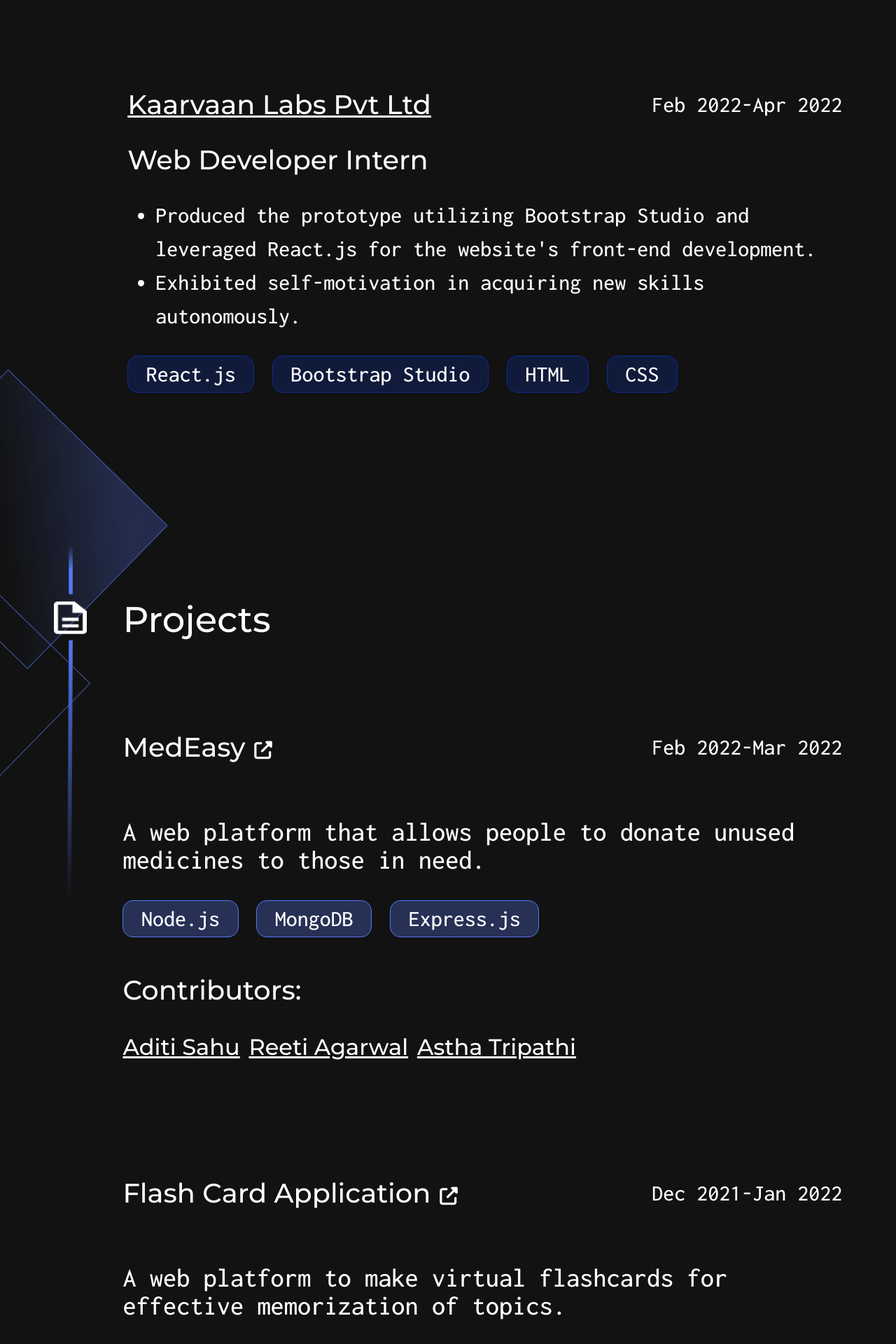
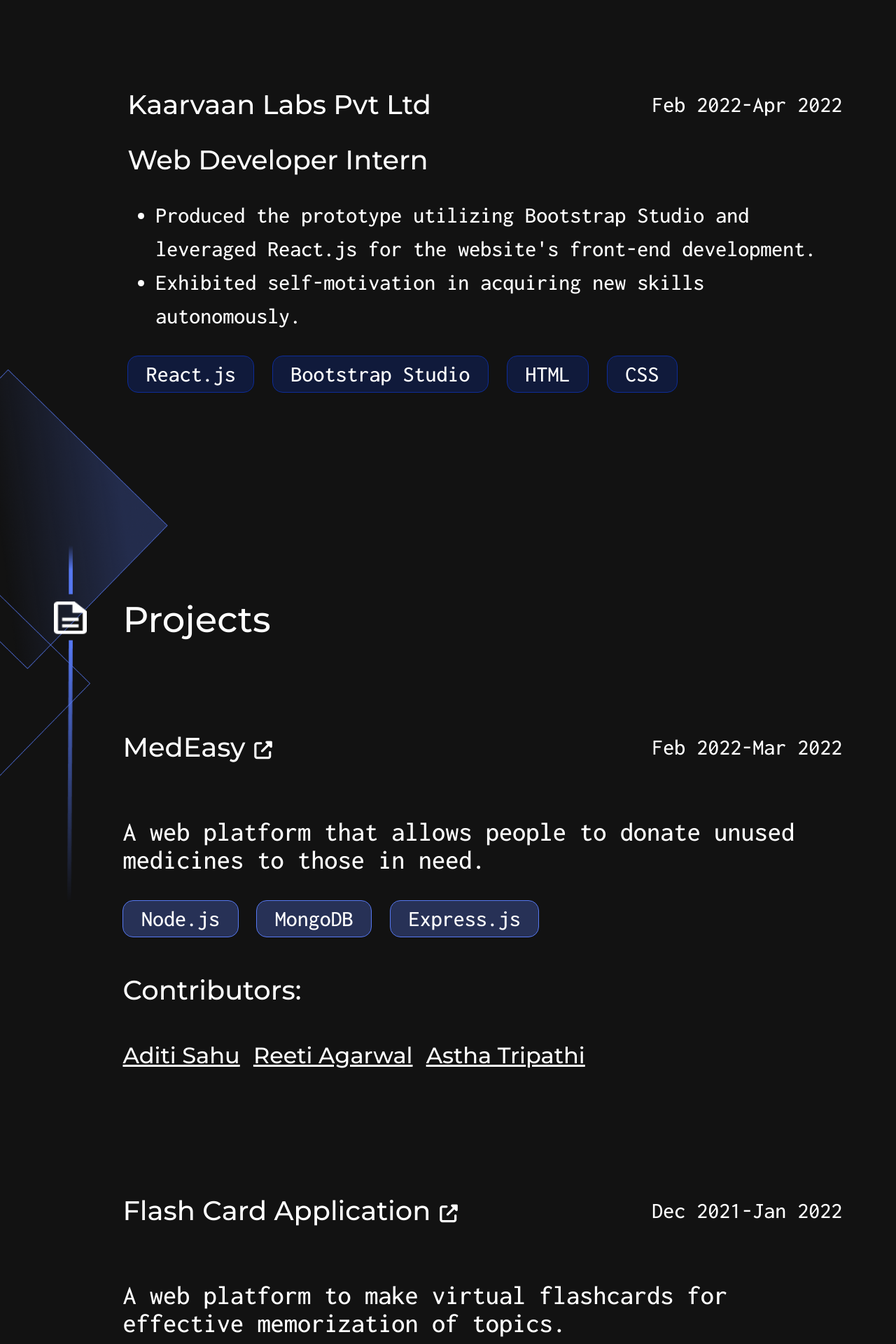
Before and after one commit to ankitagupta21/Portfolio, a React (Create React App) app: page / in a window 1280 px wide. Shown: the part 2040-3960 px from the top of the page at 70% size. Built offline with nearby package versions, Linux system fonts and the light colour scheme.

Commit message:
change home

```diff
--- a/src/App.js
+++ b/src/App.js
@@ -1,6 +1,6 @@
 import "./App.css";
 import Navbar from "./Components/Navbar/Navbar";
-import { BrowserRouter, Routes, Route } from "react-router-dom";
+import { Routes, Route } from "react-router-dom";
 
 import Home from "./Screens/Home/Home";
 import WebD from "./Screens/WebD/WebD";
--- a/src/Components/Experience/Exp.jsx
+++ b/src/Components/Experience/Exp.jsx
@@ -14,9 +14,7 @@
             return (
               <div key={id} className="exp">
                 <div className="exp-top">
-                  <p className="exp-heading">
-                    <u>{company}</u>
-                  </p>
+                  <p className="exp-heading">{company}</p>
                   <p className="exp-date">{date}</p>
                 </div>
 
--- a/src/Components/Projects/Proj.css
+++ b/src/Components/Projects/Proj.css
@@ -54,8 +54,9 @@
 }
 .p-contributors-list a{
     color: #fff;
-    margin-right: 1vw;
+    margin-right: 1.5vw;
     font-size: 2.5vw;
+    line-height: 2;
 }
 
 @media screen and (max-width: 750px) {
--- /dev/null
+++ b/src/Components/ScrollToTop.js
@@ -0,0 +1,12 @@
+import { useEffect } from "react";
+import { useLocation } from "react-router-dom";
+
+export default function ScrollToTop() {
+  const { pathname } = useLocation();
+
+  useEffect(() => {
+    window.scrollTo(0, 0);
+  }, [pathname]);
+
+  return null;
+}
--- a/src/Screens/Home/Home.jsx
+++ b/src/Screens/Home/Home.jsx
@@ -7,6 +7,7 @@
 import sq13 from "../../img/sq13.png";
 import cer from "../../img/cer.png";
 import "./Home.css";
+import { Link } from "react-router-dom";
 
 const experience = [
   {
@@ -113,6 +114,29 @@
   "Dart",
 ];
 
+const domains = [
+  {
+    id: 1,
+    name: "Web Development",
+    link: "/work/WebDevelopment",
+  },
+  {
+    id: 2,
+    name: "App Development",
+    link: "/work/AppDevelopment",
+  },
+  {
+    id: 3,
+    name: "Machine Learning",
+    link: "/work/MachineLearning",
+  },
+  {
+    id: 4,
+    name: "UI/UX Design",
+    link: "/work/UIUXDesign",
+  },
+];
+
 function Home() {
   return (
     <div className="h-container">
@@ -134,6 +158,17 @@
                 ))}
               </div>
             </div>
+            <div className="p-contributors">
+              <p>Domains:</p>
+              <div className="p-contributors-list">
+                {domains.map((contributor) => (
+                  <Link to={contributor.link} rel="noopener noreferrer">
+                    {contributor.name}
+                    {contributor.id !== 4 && <span> , </span>}
+                  </Link>
+                ))}
+              </div>
+            </div>
           </div>
         </div>
       )}
--- a/src/index.js
+++ b/src/index.js
@@ -2,11 +2,13 @@
 import ReactDOM from "react-dom";
 import App from "./App";
 import "./App.css";
+import ScrollToTop from "./Components/ScrollToTop";
 import { BrowserRouter } from "react-router-dom";
 
 ReactDOM.render(
   <React.StrictMode>
     <BrowserRouter basename={process.env.PUBLIC_URL}>
+      <ScrollToTop />
       <App />
     </BrowserRouter>
   </React.StrictMode>,
```
